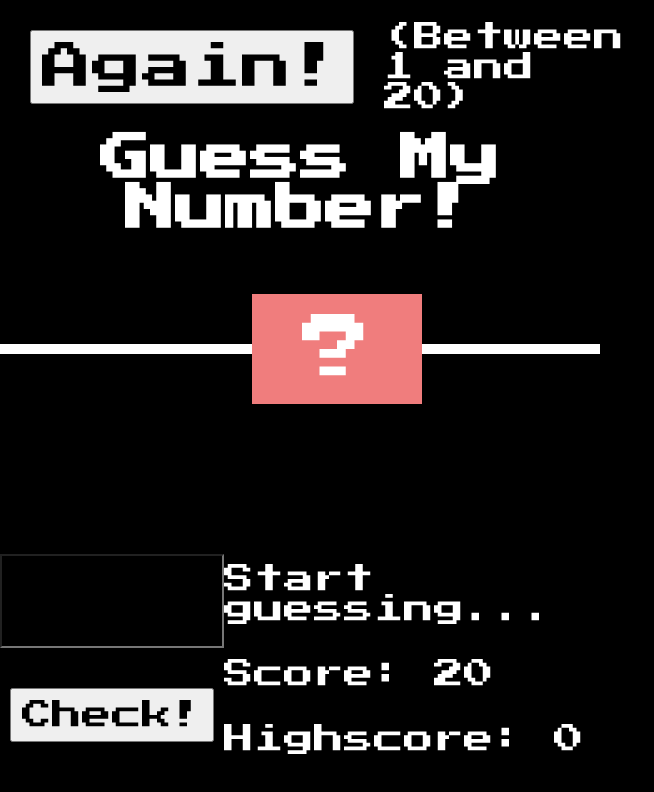
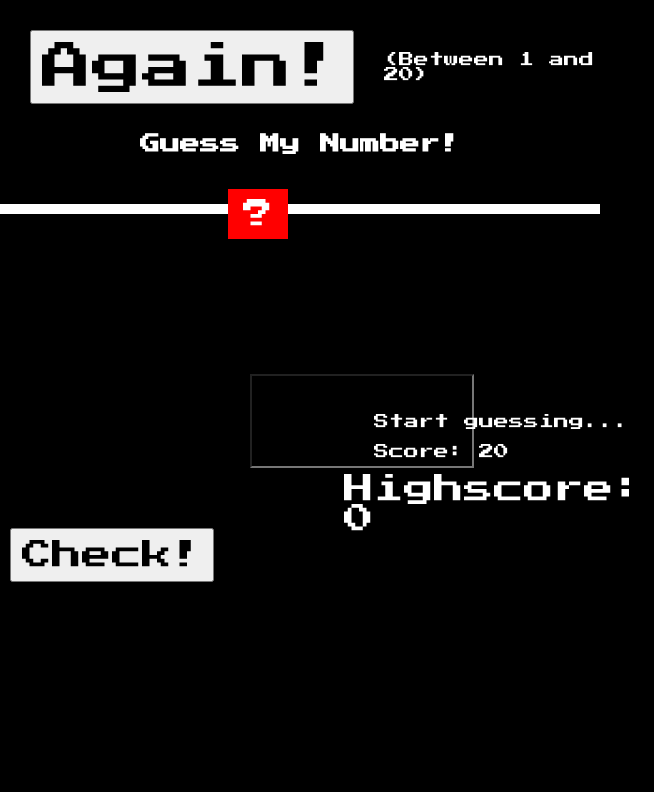
Before and after one commit to jayachandra7569/GUESS-MY-NUMBER, a plain HTML site: page index.html in a window 600 px wide. Shown: the whole page, 654 px wide, since content can reach past the window. Drawn offline with Linux system fonts and the light colour scheme; a web font is replaced by a local one.

Commit message:
second commit done

```diff
--- a/CSS/style.css
+++ b/CSS/style.css
@@ -71,3 +71,127 @@
             font-size:30px;
             margin-bottom: 35px;
         }
+        /* media quriey */
+        @media screen and (min-width:0px) and (max-width:600px) {
+
+            .div1{
+              display: flex;
+              flex-direction: column;
+            }
+            .again{
+                font-size: 20px;
+            }
+            .bt{
+                font-size: 15px;
+            }
+            .guess1{
+                font-size: 20px;
+            }
+            .number {
+                position: relative;
+                left: 38%;
+                font-size: 30px;
+                background-color: red;
+                width: 40px;
+                justify-content: center;
+                top: 35px;
+                padding: 10px;
+            }
+            .num{
+                display: flex;
+                flex-direction: column;
+            }
+            .guess {
+               position: relative;
+               top: -20px;
+               left:  130px;
+            }
+            #checkbtn {
+                position: relative;
+                right: 20px;
+                top:30px
+
+            }
+            .message {
+                font-size: 15px;
+                position: relative;
+                top: 30px;
+                left: 40px;
+            }
+            .label-score {
+                font-size: 15px;
+                position: relative;
+                top: 20px;
+                left: 40px;
+            }
+
+            .label-Highscore {
+                margin-top: 30px;
+                margin-left: 80px;
+                font-size: 15px;
+            }
+
+        }
+        @media screen and (min-width:600px) and (max-width:992px) {
+
+            .div1{
+              display: flex;
+              flex-direction: row;
+            }
+            .again{
+                font-size: 20px;
+            }
+            .bt{
+                font-size: 15px;
+            }
+            .guess1{
+                font-size: 20px;
+            }
+            .number {
+                position: relative;
+                left: 38%;
+                font-size: 30px;
+                background-color: red;
+                width: 40px;
+                justify-content: center;
+                top: 35px;
+                padding: 10px;
+            }
+            .num{
+                display: flex;
+                flex-direction: row;
+            }
+            .guess {
+               position: relative;
+               top: -20px;
+               margin: -20px 0px 0px 120px;
+            }
+            #checkbtn {
+                position: relative;
+                right: 150px;
+                top: 30px;
+
+            }
+            .message {
+                margin-top: -40px;
+                margin-left: 20px;
+                font-size: 15px;
+                position: relative;
+                top: 40px;
+                left: 10px;
+            }
+            .label-score {
+                font-size: 15px;
+                margin-left: 20px;
+                position: relative;
+                top: 20px;
+                left: 10px;
+            }
+
+            .label-Highscore {
+                margin-top: 30px;
+                margin-left: 30px;
+                font-size: 15px;
+            }
+
+        }
--- a/index.html
+++ b/index.html
@@ -13,15 +13,15 @@
 <body>
     <!-- header -->
     <header>
-        <div>
+        <div clas="div1">
             <button class="again">Again!</button>
-            <p>(Between 1 and 20)</p>
+            <p class="bt">(Between 1 and 20)</p>
         </div>
-        <h1>Guess My Number!</h1>
+        <h1 class="guess1">Guess My Number!</h1>
             <div class="number">?</div>
     </header>
    <!-- Main -->
-    <main>
+    <main class="num">
         <section class="left">
          <input type="number" name="guess" id="guess" class="guess">
          <button class="checkBtn" id="checkBtn">Check!</button>
```
